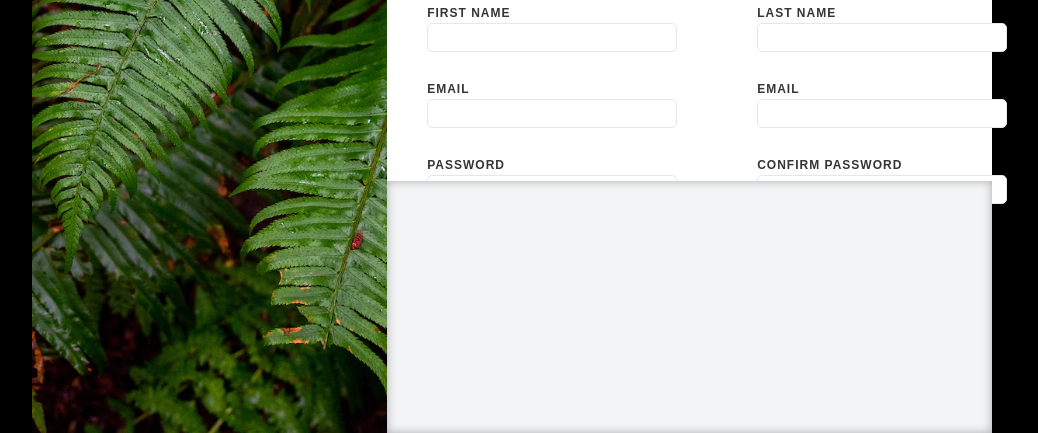
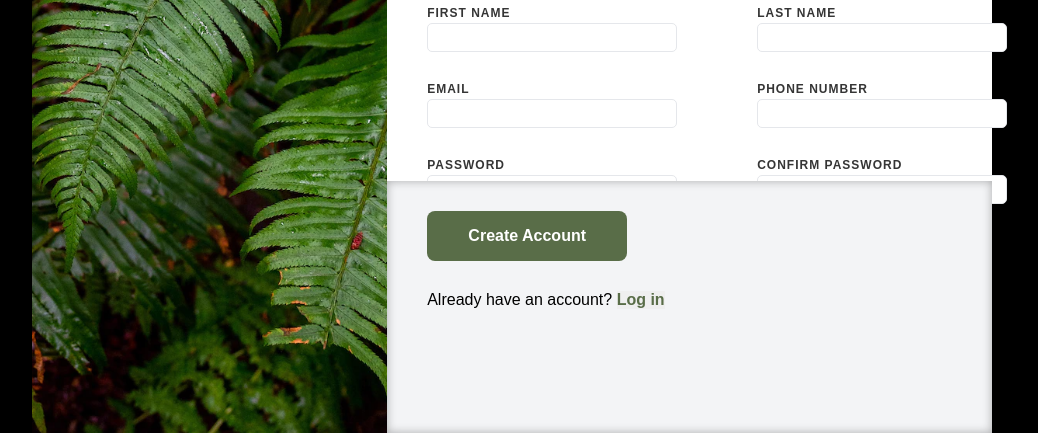
Before and after one commit to ctdc0208/Project-Sign-Up-Form, a plain HTML site: page index.html in a window 1280 px wide. Shown: the part 367-800 px from the top of the page, without its empty margins (128-1166 px from the left). Drawn offline with Linux system fonts and the light colour scheme.

Commit message:
3rd container and form focus input

```diff
--- a/index.html
+++ b/index.html
@@ -52,7 +52,7 @@
                                     <input type="text" name="last_name" id="last_name">
                                 </div>
                                 <div class="display-column">
-                                    <label for="phone_number">EMAIL</label>
+                                    <label for="phone_number">PHONE NUMBER</label>
                                     <input type="text" name="phone_number" id="phone_number">
                                 </div>
                                 <div class="display-column">
@@ -64,7 +64,12 @@
                     </form>
                 </div>
                 <div class="create-container">
-
+                    <button class="create-account-button">
+                        Create Account
+                    </button>
+                    <div class="log-in">
+                        Already have an account? <button class="log-in-button">Log in</button>
+                    </div>
                 </div>
             </div>
 </body>
--- a/style.css
+++ b/style.css
@@ -4,6 +4,10 @@ html {
     margin: 0;
     height: 100%;
     font-family: Arial, Helvetica, sans-serif;
+}
+
+button {
+    cursor: pointer;
 }
 
 @font-face {
@@ -124,6 +128,13 @@ input {
     border-radius: 5px;
     margin-top: 3px;
     border: 1px solid #E5E7EB;
+    -webkit-transition: 0.2s;
+    transition: 0.2s;
+    outline: none;
+}
+
+input:focus {
+    border: 1px solid blue;
 }
 
 .create-container {
@@ -131,3 +142,31 @@ input {
     height: min(31.5vh);
     box-shadow: inset 0 0 10px rgba(0, 0, 0, 0.3);
 }
+
+.create-account-button {
+    font-size: 16px;
+    font-weight: bold;
+    margin-top: 30px;
+    margin-left: 40px;
+    background-color: #596D48;
+    color: white;
+    width: 200px;
+    height: 50px;
+    border-radius: 8px;
+    border: #596D48;
+}
+
+.log-in {
+    font-size: 16px;
+    margin-top: 30px;
+    padding-left: 40px;
+}
+
+.log-in-button {
+    color: #596D48;
+    font-size: 16px;
+    font-weight: bold;
+    border: 0;
+    margin: 0;
+    padding: 0;
+}
```
